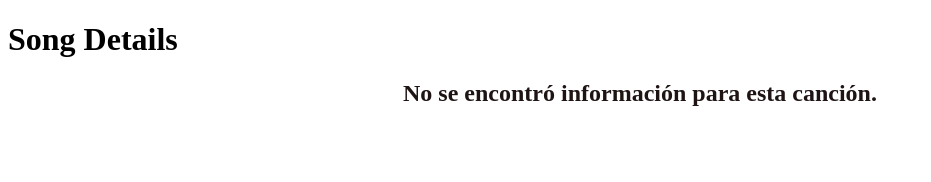
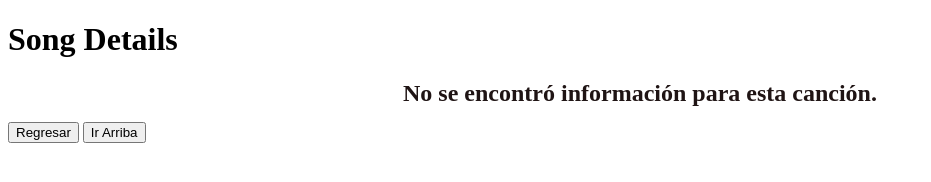
Before and after one commit to BlaeckHardt/web_tests, a plain HTML site: page song.html in a window 1280 px wide. Shown: the whole page, without its empty margins (0-931 px from the left). Drawn offline with Linux system fonts and the light colour scheme.

Commit message:
Update song.html

```diff
--- a/song.html
+++ b/song.html
@@ -11,7 +11,10 @@
     <div id="song-content">
         <!-- El contenido del argumento se mostrará aquí -->
     </div>
-
+    <div class="button-container">
+        <a href="index.html"><button>Regresar</button></a>
+        <a href="#top"><button>Ir Arriba</button></a>
+    </div>
     <script src="js/song.js"></script> <!-- Archivo de JavaScript para obtener argumentos -->
 </body>
 </html>
```
